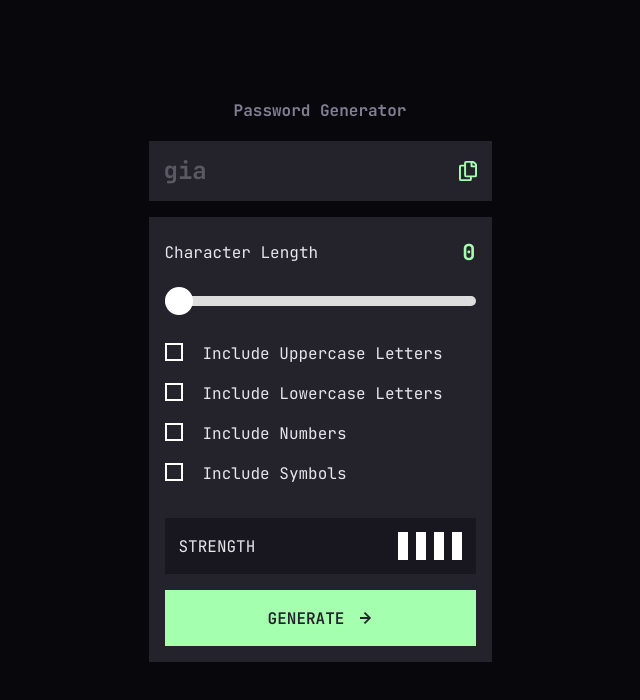
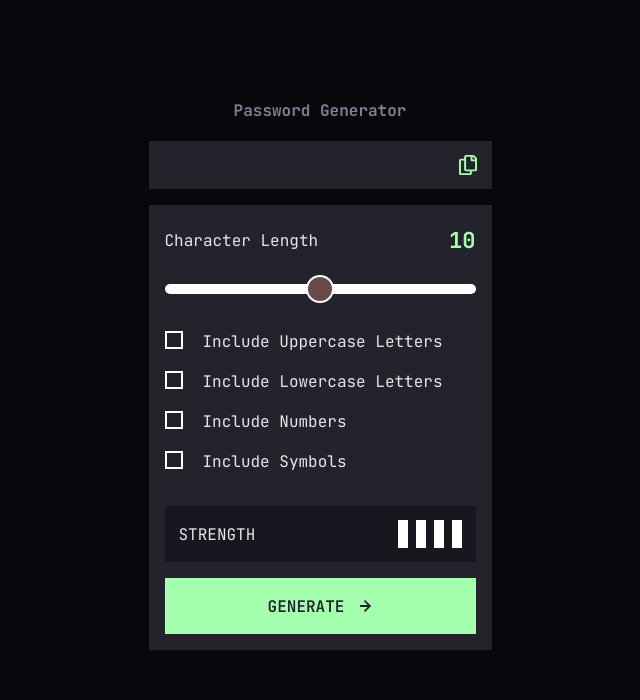
Before and after one commit to gia-grigalashvili/passworrd-generator-react, a React (Vite) app: page / in a window 1280 px wide. Shown: the top 700 px of the page, without its empty margins (320-960 px from the left). Built offline with nearby package versions, Linux system fonts and the light colour scheme; a web font is replaced by a local one.

Commit message:
Made password generator logic

```diff
--- a/src/App.jsx
+++ b/src/App.jsx
@@ -3,14 +3,16 @@ import Name from "./Components/Name";
 import Copyheader from "./Components/Copyheader";
 import styled from "styled-components";
 import Maincont from "./Components/Maincont";
+import { useState } from "react";
 
 function App() {
+  const [password, setPassword] = useState("");
   return (
     <>
       <Container>
         <Name />
-        <Copyheader />
-        <Maincont></Maincont>
+        <Copyheader password={password} />
+        <Maincont setPassword={setPassword}></Maincont>
       </Container>
     </>
   );
--- a/src/Components/Copyheader.jsx
+++ b/src/Components/Copyheader.jsx
@@ -1,9 +1,9 @@
 import styled from "styled-components";
 import copyimg from "/public/images/icon-copy.svg";
-function Copuheader() {
+function Copuheader({ password }) {
   return (
     <Copypass>
-      <h2 className="password">gia</h2>
+      <h2 className="password">{password}</h2>
       <img className="copy-img" src={copyimg} alt="" />
     </Copypass>
   );
--- a/src/Components/Generator.jsx
+++ b/src/Components/Generator.jsx
@@ -1,13 +1,15 @@
 import styled from "styled-components";
 import arrow from "/public/images/icon-arrow-right.svg";
-function Generator() {
+
+function Generator({ generatePassword }) {
   return (
-    <Generatee>
+    <Generatee onClick={generatePassword}>
       GENERATE
-      <img src={arrow} alt="icon-arrow-right"></img>
+      <img src={arrow} alt="icon-arrow-right" />
     </Generatee>
   );
 }
+
 const Generatee = styled.button`
   display: flex;
   align-items: center;
@@ -24,4 +26,5 @@ const Generatee = styled.button`
   outline: none;
   border: 0px;
 `;
+
 export default Generator;
--- a/src/Components/Maincont.jsx
+++ b/src/Components/Maincont.jsx
@@ -1,40 +1,33 @@
 /* eslint-disable react/prop-types */
 import { useState } from "react";
 import styled from "styled-components";
-import Sliderconteiner from "./Sliderconteiner";
+import Slidercontainer from "./Sliderconteiner";
 import Checkbox from "./Checkbox";
 import Strength from "./Strength";
 import Generator from "./Generator";
-import Copyheader from "./Copyheader";
 
-function Maincont() {
-  // const [checkedState, setCheckedState] = useState(new Array(4).fill(false));
-
+function Maincont({ setPassword }) {
   const [checkedState, setCheckedState] = useState(new Array(4).fill(false));
-  const [length, setLength] = useState(10);
-  const [password, setPassword] = useState("");
+  const [length, setLength] = useState(10); // Default length
 
   const generatePassword = () => {
-    const characterSets = [
-      "ABCDEFGHIJKLMNOPQRSTUVWXYZ", // Uppercase
-      "abcdefghijklmnopqrstuvwxyz", // Lowercase
-      "0123456789", // Numbers
-      "!@#$%^&*()_+~`|}{[]:;?><,./-=", // Symbols
-    ];
+    const upperCaseLetters = "ABCDEFGHIJKLMNOPQRSTUVWXYZ";
+    const lowerCaseLetters = "abcdefghijklmnopqrstuvwxyz";
+    const numbers = "0123456789";
+    const symbols = "!@#$%^&*()_+[]{}|;:,.<>?";
 
-    let availableCharacters = "";
-    checkedState.forEach((checked, index) => {
-      if (checked) availableCharacters += characterSets[index];
-    });
+    let characterPool = "";
+    if (checkedState[0]) characterPool += upperCaseLetters;
+    if (checkedState[1]) characterPool += lowerCaseLetters;
+    if (checkedState[2]) characterPool += numbers;
+    if (checkedState[3]) characterPool += symbols;
 
-    if (availableCharacters.length === 0) return;
+    if (characterPool.length === 0) return "";
 
     let generatedPassword = "";
     for (let i = 0; i < length; i++) {
-      const randomIndex = Math.floor(
-        Math.random() * availableCharacters.length
-      );
-      generatedPassword += availableCharacters[randomIndex];
+      const randomIndex = Math.floor(Math.random() * characterPool.length);
+      generatedPassword += characterPool[randomIndex];
     }
 
     setPassword(generatedPassword);
@@ -42,15 +35,19 @@ function Maincont() {
 
   return (
     <Mainconts>
-      <Sliderconteiner length={length} setLength={setLength} />
+      {/* <Copuheader password={password} /> */}
+      <Slidercontainer length={length} setLength={setLength} />
       <Checkbox setCheckedState={setCheckedState} checkedState={checkedState} />
       <Strength checkedState={checkedState} />
       <Generator generatePassword={generatePassword} />
+      {/* <h2 className="password">{password}</h2> */}
     </Mainconts>
   );
 }
+
 const Mainconts = styled.div`
   background-color: #24232c;
   padding: 21px 16px 16px;
 `;
+
 export default Maincont;
--- a/src/Components/Sliderconteiner.jsx
+++ b/src/Components/Sliderconteiner.jsx
@@ -1,14 +1,11 @@
-import { useState } from "react";
 import styled from "styled-components";
 
-function Slidercontainer() {
-  const [change, setchange] = useState(0);
-
+function Sliderconteiner({ length, setLength }) {
   return (
-    <Slidermain change={change}>
+    <Slidermain>
       <div className="slider-text">
         <span>Character Length</span>
-        <p className="slider-value">{change}</p>
+        <p className="slider-value">{length}</p>
       </div>
       <div className="slider1">
         <input
@@ -16,8 +13,8 @@ function Slidercontainer() {
           min="0"
           step="1"
           max="20"
-          onChange={(e) => setchange(parseInt(e.target.value, 10))}
-          value={change}
+          onChange={(e) => setLength(parseInt(e.target.value, 10))}
+          value={length}
           className="slider"
         />
       </div>
@@ -35,7 +32,6 @@ const Slidermain = styled.div`
     p {
       color: #a4ffaf;
       font-feature-settings: "clig" off, "liga" off;
-
       font-family: "JetBrains Mono";
       font-size: 22px;
       font-style: normal;
@@ -49,22 +45,21 @@ const Slidermain = styled.div`
     height: 10px;
     border-radius: 5px;
     background: ${(props) =>
-      `linear-gradient(to right, #A4FFAF ${props.change * 5}%, #ddd ${
-        props.change * 5
+      `linear-gradient(to right, #A4FFAF ${props.length * 5}%, #490000 ${
+        props.setlength * 5
       }%)`};
     outline: none;
     margin: 5px 0;
-
     &::-webkit-slider-thumb {
       appearance: none;
       width: 28px;
       height: 28px;
       border-radius: 50%;
-      background: #ffffff;
+      background: #694949;
       border: 2px solid #ffffff;
       cursor: pointer;
     }
   }
 `;
 
-export default Slidercontainer;
+export default Sliderconteiner;
```
